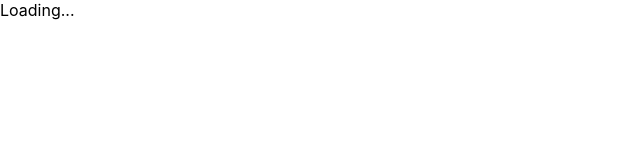
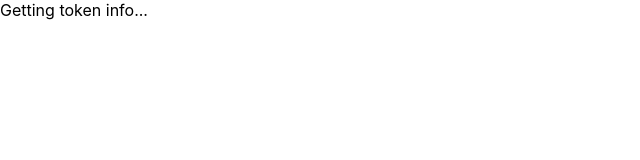
Before and after one commit to Hsien-HsiuLiao/nft-app, a React (Create React App) app in the folder frontend/: page / in a window 1280 px wide. Shown: the top 160 px of the page, without its empty margins (0-640 px from the left). Built offline with nearby package versions, Linux system fonts and the light colour scheme.

Commit message:
change loading message to something more descriptive

```diff
--- a/frontend/src/App.js
+++ b/frontend/src/App.js
@@ -17,7 +17,7 @@ function App() {
   }, []);
 
   if(typeof tokenInfo === 'undefined') {
-    return 'Loading...';
+    return 'Getting token info...';
   }
 
   return (
```
